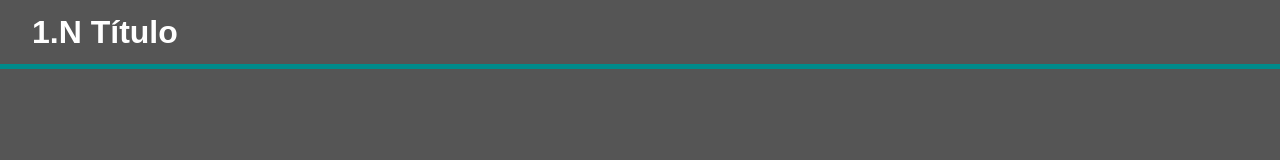
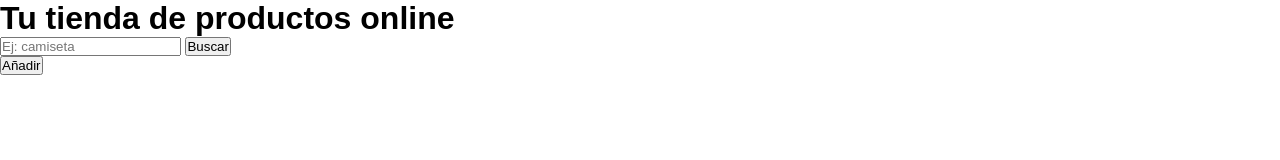
Before and after one commit to Adalab/modulo-2-evaluacion-final-mcocapelaz, a website built with Vite: page src/index.html in a window 1280 px wide. Built offline with nearby package versions, Linux system fonts and the light colour scheme.

Commit message:
basic HTML structure added

```diff
--- a/src/index.html
+++ b/src/index.html
@@ -3,7 +3,7 @@
   <head>
     <meta charset="UTF-8" />
     <meta name="viewport" content="width=device-width, initial-scale=1" />
-    <title>1.N Título</title>
+    <title>Tienda Online</title>
     <link
       href="https://fonts.googleapis.com/css?family=Roboto&display=swap"
       rel="stylesheet"
@@ -13,10 +13,24 @@
   </head>
 
   <body>
-    <!-- Cambia este HTML por el tuyo -->
     <header class="header">
-      <h1 class="title">1.N Título</h1>
     </header>
-    <main class="main"></main>
+
+    <main class="main">
+      <h1>Tu tienda de productos online</h1>
+
+      <input type="text" id="products" class="products" placeholder="Ej: camiseta">
+      <button>Buscar</button>
+
+      <div class="search-results">
+        <ul class="results-list">
+          <li class="result">
+            <button class="addProduct">Añadir</button>
+          </li>
+        </ul>
+      </div>
+    </main>
+
+    <script src="./js/main.js"></script>
   </body>
 </html>
--- a/src/scss/main.scss
+++ b/src/scss/main.scss
@@ -7,19 +7,3 @@
 :root {
   font-family: Arial, Helvetica, sans-serif;
 }
-
-/* Quita estos estilos: */
-
-body {
-  background-color: #555;
-  color: #fff;
-}
-
-.header {
-  border-bottom: solid 5px darkcyan;
-}
-
-.title {
-  line-height: 4rem;
-  padding-inline: 2rem;
-}
```
Also changed, not shown: 1 other file.
